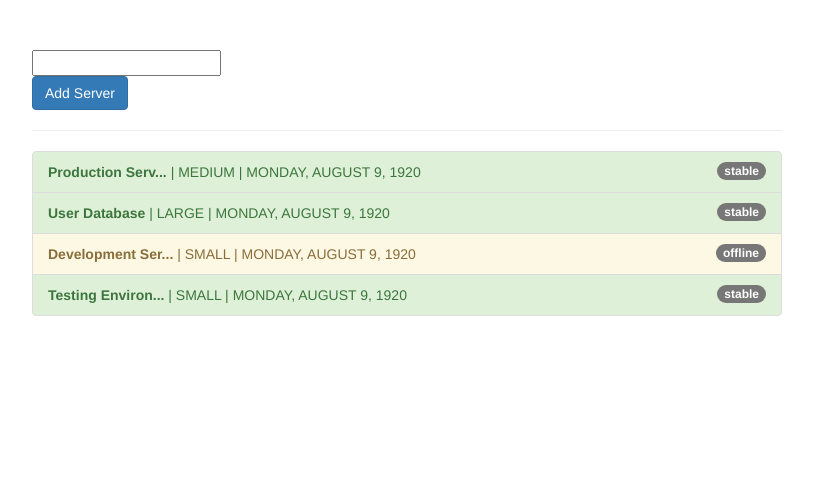
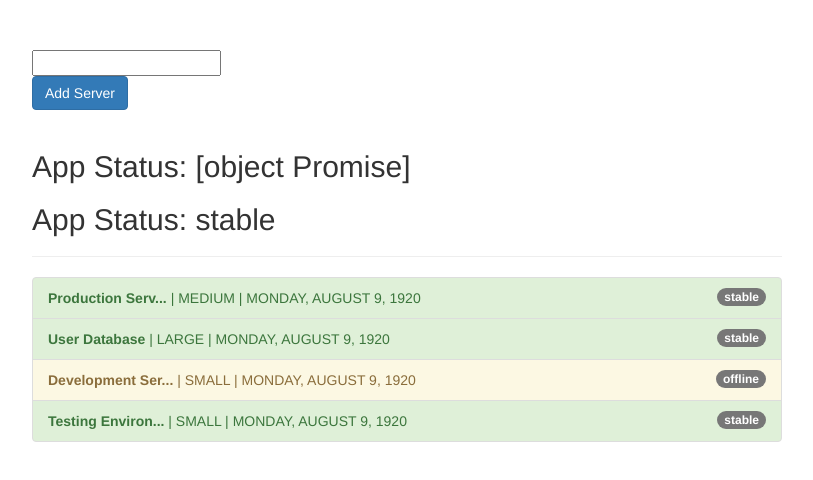
Before and after one commit to samuelcpedro/pipes-start, an Angular app: page / in a window 1280 px wide. Shown: the top 480 px of the page, without its empty margins (233-1046 px from the left). Built offline with nearby package versions, Linux system fonts and the light colour scheme.

Commit message:
Understanding the "async" Pipe
Understanding the "async" Pipe
Section 17, Lecture 236

```diff
--- a/src/app/app.component.html
+++ b/src/app/app.component.html
@@ -4,6 +4,9 @@
       <input type="text" name="" id="" [(ngModel)]="filteredStatus">
       <br>
       <button class="btn btn-primary" (click)="onAddServer()">Add Server</button>
+      <br><br>
+      <h2>App Status: {{ appStatus }}</h2>
+      <h2>App Status: {{ appStatus | async }}</h2>
       <hr>
       <ul class="list-group">
         <li
--- a/src/app/app.component.ts
+++ b/src/app/app.component.ts
@@ -6,6 +6,12 @@
   styleUrls: ['./app.component.css']
 })
 export class AppComponent {
+
+  appStatus = new Promise((resolve, reject) => {
+    setTimeout(() => {
+      resolve('stable');
+    }, 2000);
+  });
 
   filteredStatus = '';
 
```
